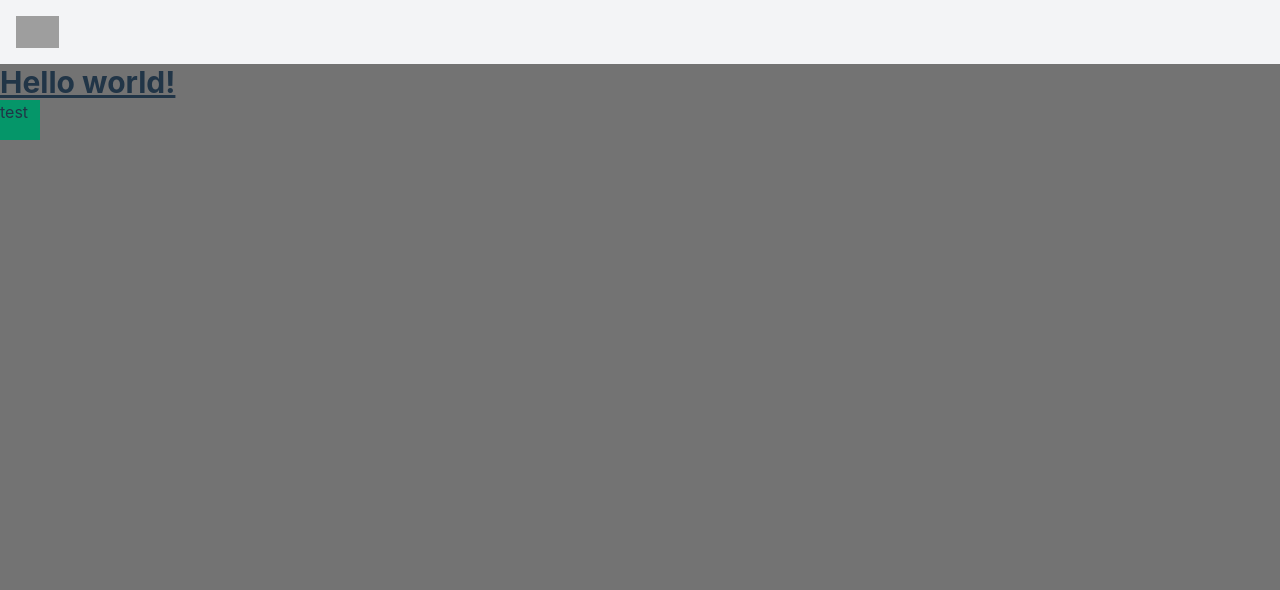
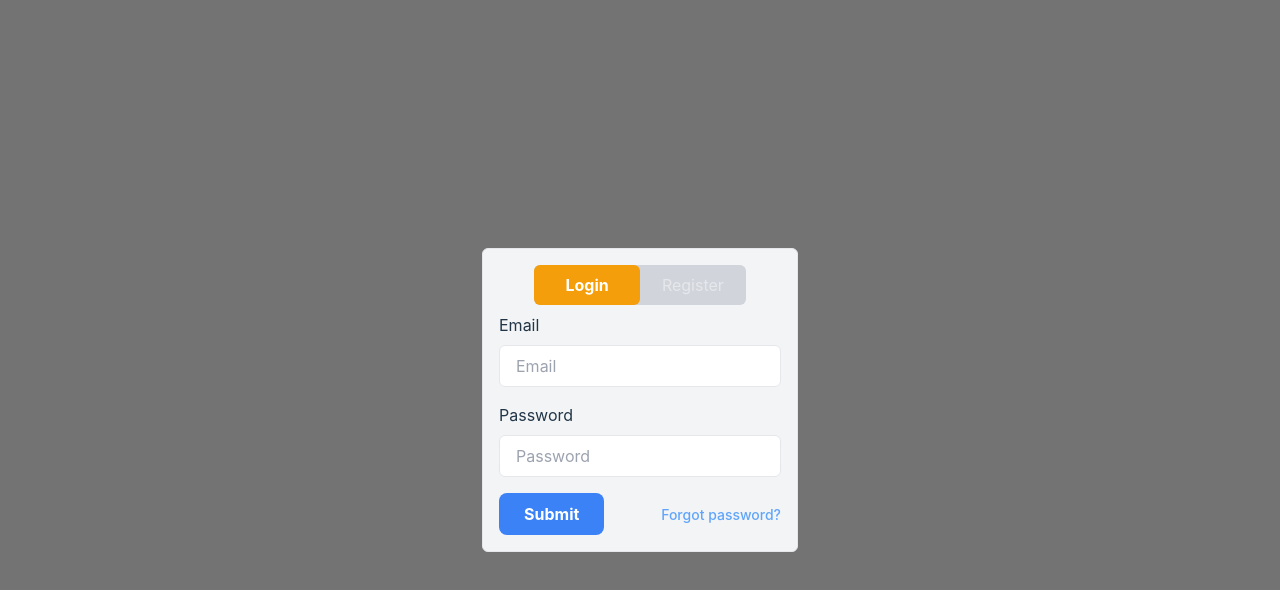
Before and after one commit to jacobrogers603/mark_my_words, a React (Vite) app: page / in a window 1280 px wide. Shown: the top 590 px of the page. Built offline with nearby package versions, Linux system fonts and the light colour scheme; grey boxes are pictures that could not be loaded.

Commit message:
SignIn component basic UI setup

```diff
--- a/src/App.tsx
+++ b/src/App.tsx
@@ -2,16 +2,15 @@ import React from "react";
 import { useState } from "react";
 import Test from "./components/Test";
 import NavBar from "./components/NavBar";
+import SignIn from "./components/SignIn";
 
 function App() {
   const [count, setCount] = useState(0);
 
   return (
     <>
-      <main className="w-screen h-screen bg-neutral-500">
-        <NavBar />
-        <h1 className="text-3xl font-bold underline">Hello world!</h1>
-        <Test />
+      <main className="grid place-items-center w-screen h-screen bg-neutral-500">
+        <SignIn />
       </main>
     </>
   );
--- /dev/null
+++ b/src/components/SignIn.tsx
@@ -0,0 +1,67 @@
+import React, { useState } from "react";
+
+const SignIn = () => {
+  const [loginType, setLoginType] = useState("login");
+
+  return (
+    <div className="grid place-items-center bg-gray-100 px-4 py-4 border rounded-md max-w-96">
+      {/* slider system register vs login*/}
+      <div
+        className="grid grid-cols-2 place-items-center rounded-md bg-gray-300 py-2 relative mb-2 w-3/4"
+        onClick={() =>
+          setLoginType(loginType === "login" ? "register" : "login")
+        }>
+        {/* Slider Box itself, indicating which side is active */}
+        <div
+          className={`absolute left-0 w-1/2 h-full bg-amber-500 rounded-md transition-transform duration-1000 ${
+            loginType === "login" ? "translate-x-0" : "translate-x-full"
+          }`}></div>
+        <h3
+          className={`z-10 pl-4 pr-4 cursor-default ${
+            loginType === "login" ? "text-white font-bold" : "text-gray-200"
+          }`}>
+          Login
+        </h3>
+        <h3
+          className={`z-10 pl-4 pr-4 cursor-default ${
+            loginType === "register" ? "text-white font-bold" : "text-gray-200"
+          }`}>
+          Register
+        </h3>
+      </div>
+
+      <form action="#">
+        <div className="">
+          <div>
+            <label className="block" htmlFor="email">
+              Email
+            </label>
+            <input
+              type="text"
+              placeholder="Email"
+              className="w-full px-4 py-2 mt-2 border rounded-md focus:outline-none focus:ring-1 focus:ring-blue-600"
+            />
+          </div>
+          <div className="mt-4">
+            <label className="block">Password</label>
+            <input
+              type="password"
+              placeholder="Password"
+              className="w-full px-4 py-2 mt-2 border rounded-md focus:outline-none focus:ring-1 focus:ring-blue-600"
+            />
+          </div>
+          <div className="flex items-baseline justify-between">
+            <button className="px-6 py-2 mt-4 text-white font-bold bg-blue-500 rounded-lg hover:bg-blue-900">
+              Submit
+            </button>
+            <a href="#" className="text-sm text-blue-400 hover:underline">
+              Forgot password?
+            </a>
+          </div>
+        </div>
+      </form>
+    </div>
+  );
+};
+
+export default SignIn;
```
